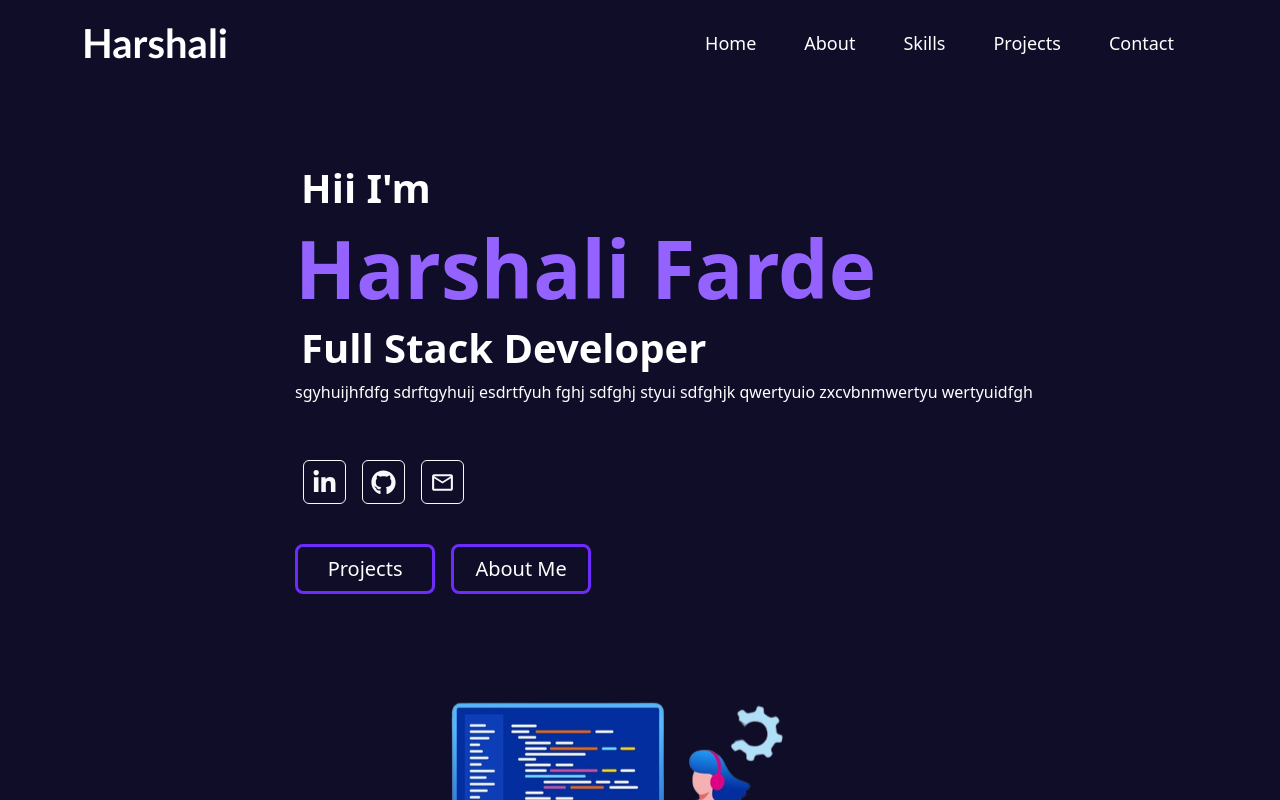
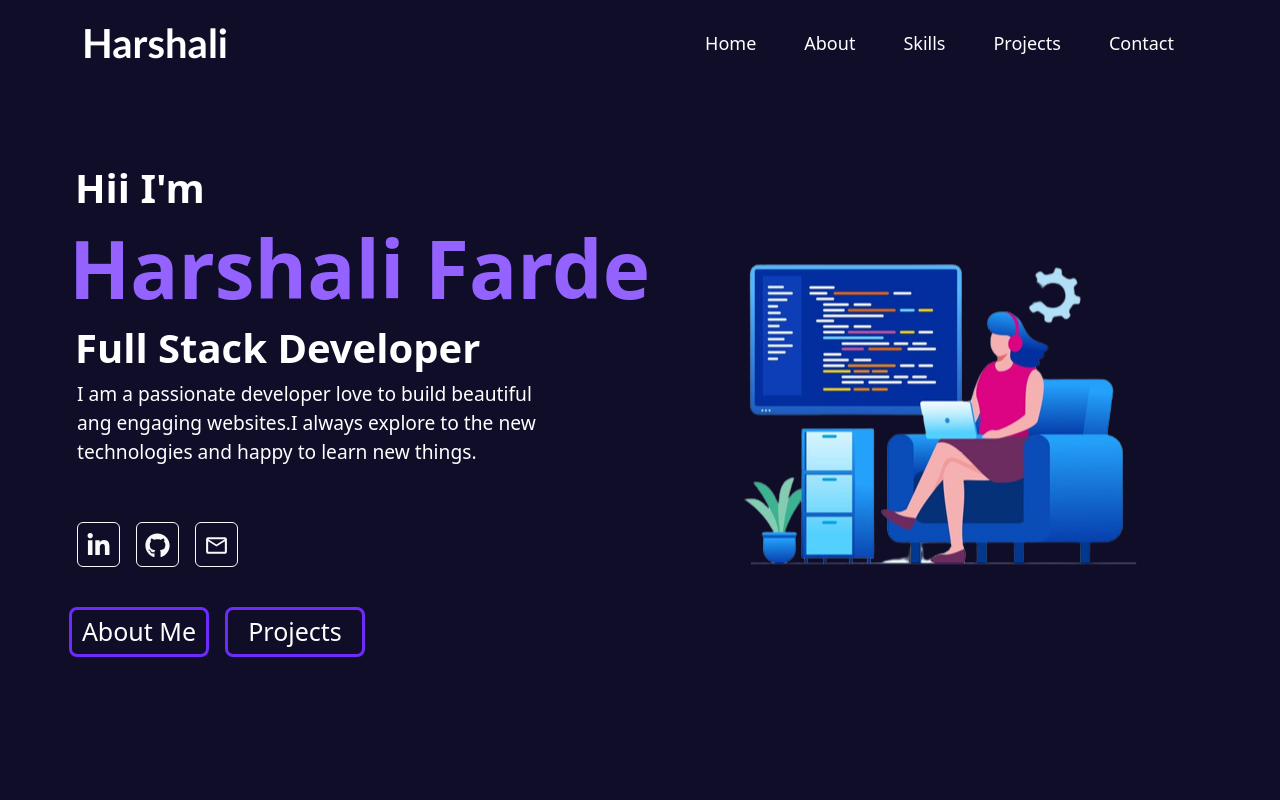
Before and after one commit to harshali08/Portfolio, a React (Create React App) app: page / in a window 1280 px wide. Shown: the top 800 px of the page. Built offline with nearby package versions, Linux system fonts and the light colour scheme.

Commit message:
home page final done

```diff
--- a/src/components/Home.jsx
+++ b/src/components/Home.jsx
@@ -8,12 +8,12 @@ const Home = () => {
   return (
      <>
       <div className='d-flex flex-row flex-wrap justify-content-center home mb-5 ' style={{width:'100%'}}>
-        <div className='ms-5 mt-1'>
+        <div className='ms-3 mt-1 '>
              <div >
               <h4 className='domain'>Hii I'm</h4>
               <h1 className='name' data-text="Harshali Farde">Harshali Farde</h1>
               <h4 className='domain'>Full Stack Developer</h4>
-              <p>sgyhuijhfdfg sdrftgyhuij esdrtfyuh fghj sdfghj styui sdfghjk qwertyuio zxcvbnmwertyu wertyuidfgh</p>
+              <p className='m-2' style={{width:"480px"}}>I am a passionate developer love to build  beautiful ang engaging websites.I always explore to the new technologies and happy to learn new things.</p>
              </div>
              <div className='d-flex flex-row justify-content-left mt-5'>
 
@@ -24,15 +24,17 @@ const Home = () => {
             <a className="btn btn-outline-light btn-floating m-2 p-2" href="https://github.com/harshali08" role="button" >
               <FaGithub fontSize={25}/>
             </a>
-              <a className="btn btn-outline-light btn-floating m-2 p-2" href="" role="button" >
+              <a className="btn btn-outline-light btn-floating m-2 p-2" href="mailto:harshalifarde@gmail.com" role="button" >
               <MdOutlineMailOutline fontSize={25}/>
             </a>
 
              </div>
 
            <div className='d-flex flex-row my-2'>
-             <button class="button-43 me-3" role="button"><a href='#projects'>Projects</a></button>
-             <button class="button-44" role="button"><a href='#about'>About Me</a></button>
+             {/* <button class="button-43 me-3" role="button"><a href='#projects'>Projects</a></button> */}
+             <button class="home-but me-3" role="button"><a href='#about'>About Me</a></button>
+             <button class="home-but" role="button"><a href='#projects'>Projects</a></button>
+
              </div>
 
 
--- a/src/components/css/Home.css
+++ b/src/components/css/Home.css
@@ -87,9 +87,27 @@
   }
 }
 
+.home-but{
+  width:140px;
+  height:50px;
+  border-radius: .5rem;
+  border:3px solid #6d2bfc;
+  background-color: #0F0D28;
+  margin-top:3vh;
+}
+
+
 a{
     text-decoration: none;
     color: white;
+    font-size: 25px;
+
+
+}
+
+.home p{
+  font-size: 1.2rem;
+  overflow-wrap: break-word;
 }
 
 .image_div{
```
